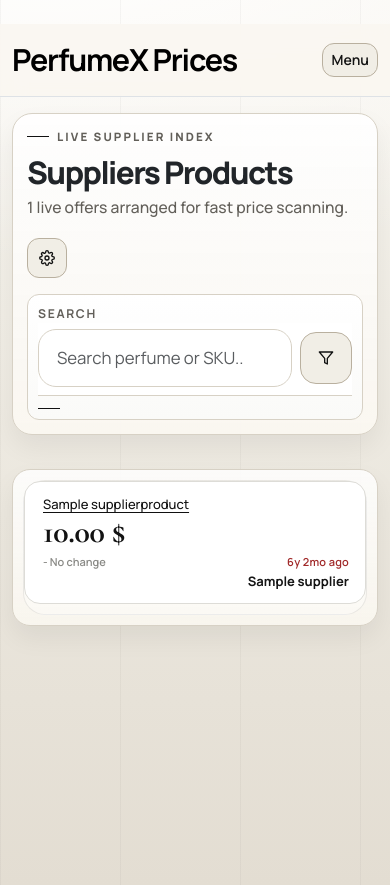
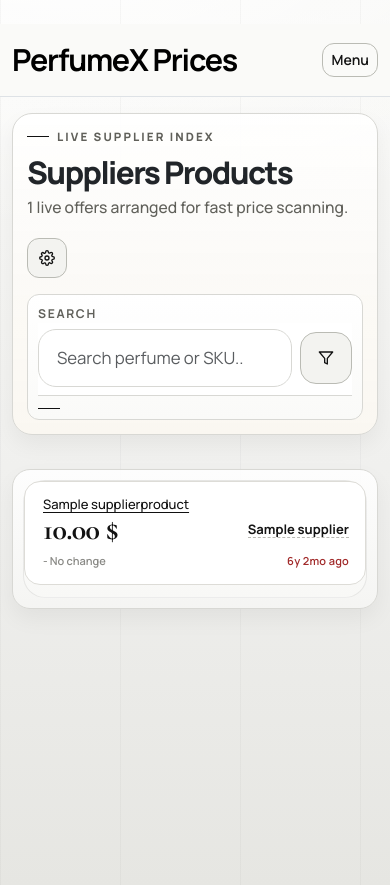
Before and after one commit to voskanyant/PerfumeX, a Django app: page /admin/products/ in a window 390 px wide. Run offline with Django 5.2, Linux system fonts and the light colour scheme; a user stored in the database is signed in; data comes from the database, SQL or seed files in the repository; tables that the repository leaves empty hold one stand-in row (values such as "Sample post").

Commit message:
Refine Bootstrap-based UI and fix mobile product card layout

```diff
--- a/prices/static/prices/css/app.css
+++ b/prices/static/prices/css/app.css
@@ -1,18 +1,18 @@
 :root {
     color-scheme: light;
-    --app-bg: #ebe7de;
-    --app-surface: #fcfbf8;
-    --app-surface-soft: #f6f4ee;
-    --app-surface-muted: #ece8df;
-    --app-border: #d7d1c5;
-    --app-border-strong: #b9b09f;
+    --app-bg: #efefed;
+    --app-surface: #ffffff;
+    --app-surface-soft: #f6f6f4;
+    --app-surface-muted: #ececea;
+    --app-border: #d8d8d4;
+    --app-border-strong: #babbb4;
     --app-text: #121212;
-    --app-muted: #625f59;
-    --app-muted-soft: #878179;
+    --app-muted: #60605a;
+    --app-muted-soft: #8a8a83;
     --app-accent: #111111;
-    --app-accent-soft: #efede6;
-    --app-shadow-soft: 0 12px 26px rgba(18, 18, 18, 0.06);
-    --app-shadow-card: 0 18px 40px rgba(18, 18, 18, 0.08);
+    --app-accent-soft: #f1f1ee;
+    --app-shadow-soft: 0 10px 22px rgba(18, 18, 18, 0.05);
+    --app-shadow-card: 0 16px 34px rgba(18, 18, 18, 0.07);
     --app-focus: 0 0 0 3px rgba(17, 17, 17, 0.14);
     --app-radius-xs: 8px;
     --app-radius-sm: 12px;
@@ -49,10 +49,10 @@ body {
     font-family: var(--font-ui);
     color: var(--app-text);
     background:
-        linear-gradient(90deg, rgba(17, 17, 17, 0.035) 0, rgba(17, 17, 17, 0.035) 1px, transparent 1px, transparent 120px),
-        radial-gradient(1200px 460px at 12% -8%, #ffffff 0%, rgba(255, 255, 255, 0) 72%),
-        radial-gradient(980px 420px at 88% -12%, #f7f3ec 0%, rgba(247, 243, 236, 0) 70%),
-        linear-gradient(180deg, #f8f6f0 0%, var(--app-bg) 58%, #e3ddd2 100%);
+        linear-gradient(90deg, rgba(17, 17, 17, 0.03) 0, rgba(17, 17, 17, 0.03) 1px, transparent 1px, transparent 128px),
+        radial-gradient(960px 420px at 12% -8%, #ffffff 0%, rgba(255, 255, 255, 0) 72%),
+        radial-gradient(820px 340px at 88% -10%, #f5f5f3 0%, rgba(245, 245, 243, 0) 72%),
+        linear-gradient(180deg, #fafaf8 0%, var(--app-bg) 58%, #e6e6e2 100%);
     background-size: 120px 100%, auto, auto, auto;
     -webkit-font-smoothing: antialiased;
     text-rendering: optimizeLegibility;
@@ -198,7 +198,7 @@ main {
 }
 
 .navbar.navbar-light {
-    background: rgba(250, 247, 241, 0.9) !important;
+    background: rgba(250, 250, 248, 0.92) !important;
     backdrop-filter: blur(12px);
     border-bottom: 1px solid rgba(17, 17, 17, 0.08);
 }
@@ -211,9 +211,17 @@ main {
 .card {
     border: 1px solid var(--app-border);
     border-radius: var(--app-radius-lg);
-    background: linear-gradient(180deg, rgba(255, 255, 255, 0.88) 0%, rgba(252, 251, 248, 0.98) 100%);
+    background: linear-gradient(180deg, rgba(255, 255, 255, 0.92) 0%, rgba(247, 247, 244, 0.98) 100%);
     box-shadow: var(--app-shadow-card);
     padding: 20px;
+}
+
+.offcanvas,
+.dropdown-menu,
+.modal-content {
+    border-color: var(--app-border);
+    background: linear-gradient(180deg, rgba(255, 255, 255, 0.96) 0%, rgba(247, 247, 244, 1) 100%);
+    box-shadow: var(--app-shadow-card);
 }
 
 .page-kicker {
@@ -296,14 +304,14 @@ select:focus {
 .button.secondary,
 .btn.btn-outline-secondary {
     border-color: var(--app-border-strong);
-    background: #f1eee6;
+    background: #f3f3f0;
     color: var(--app-text);
 }
 
 .button.secondary:hover,
 .btn.btn-outline-secondary:hover {
-    background: #efefed;
-    border-color: #a4a4a1;
+    background: #ecece8;
+    border-color: #ababaa;
     color: var(--app-text);
 }
 
@@ -332,6 +340,29 @@ select:focus {
 .btn.btn-outline-danger:hover {
     background: #ffefee;
     color: #8a190f;
+}
+
+.btn-outline-dark {
+    border-color: var(--app-border-strong);
+    color: var(--app-text);
+}
+
+.btn-outline-dark:hover {
+    background: #111111;
+    border-color: #111111;
+    color: #ffffff;
+}
+
+.btn-outline-light {
+    border-color: rgba(255, 255, 255, 0.18);
+    color: rgba(255, 255, 255, 0.84);
+    background: transparent;
+}
+
+.btn-outline-light:hover {
+    background: #ffffff;
+    border-color: #ffffff;
+    color: #111111;
 }
 
 .button.icon,
@@ -466,14 +497,48 @@ textarea,
     width: 100%;
     border: 1px solid var(--app-border);
     border-radius: var(--app-radius-sm);
-    background: var(--app-surface);
+    background: rgba(255, 255, 255, 0.94);
     color: var(--app-text);
-    padding: 8px 11px;
+    min-height: 42px;
+    padding: 10px 12px;
 }
 
 textarea {
     min-height: 82px;
     resize: vertical;
+}
+
+.form-label,
+label {
+    font-size: 0.82rem;
+    font-weight: 700;
+    color: #1e1e1e;
+    letter-spacing: 0.01em;
+}
+
+.table {
+    --bs-table-bg: transparent;
+    --bs-table-striped-bg: rgba(17, 17, 17, 0.018);
+    --bs-table-hover-bg: rgba(17, 17, 17, 0.042);
+    --bs-table-border-color: rgba(17, 17, 17, 0.08);
+}
+
+.table > :not(caption) > * > * {
+    padding: 0.85rem 0.9rem;
+}
+
+.table thead th {
+    font-size: 0.76rem;
+    letter-spacing: 0.12em;
+    text-transform: uppercase;
+    font-weight: 800;
+}
+
+.alert {
+    border-radius: var(--app-radius-md);
+    border-color: var(--app-border);
+    background: rgba(255, 255, 255, 0.92);
+    color: var(--app-text);
 }
 
 .form-text,
--- a/prices/static/prices/css/products.css
+++ b/prices/static/prices/css/products.css
@@ -82,7 +82,7 @@
     border-radius: 28px;
     padding: 28px 30px 24px !important;
     background:
-        linear-gradient(180deg, rgba(255, 255, 255, 0.96) 0%, rgba(247, 243, 235, 0.92) 100%);
+        linear-gradient(180deg, rgba(255, 255, 255, 0.98) 0%, rgba(244, 244, 242, 0.96) 100%);
 }
 
 .workspace-hero-products::before {
@@ -134,7 +134,7 @@
     border: 0;
     border-radius: 20px;
     background:
-        linear-gradient(180deg, rgba(255, 255, 255, 0.88) 0%, rgba(249, 246, 239, 0.98) 100%);
+        linear-gradient(180deg, rgba(255, 255, 255, 0.94) 0%, rgba(246, 246, 244, 0.98) 100%);
     padding: 16px;
 }
 
@@ -182,14 +182,14 @@
     padding: 16px !important;
     border-radius: 26px;
     background:
-        linear-gradient(180deg, rgba(255, 255, 255, 0.84) 0%, rgba(249, 246, 239, 0.96) 100%);
+        linear-gradient(180deg, rgba(255, 255, 255, 0.88) 0%, rgba(245, 245, 243, 0.97) 100%);
 }
 
 .workspace-table-shell-products .workspace-table-wrap {
     border-radius: 22px;
     border-color: rgba(17, 17, 17, 0.08);
     background:
-        linear-gradient(180deg, rgba(255, 255, 255, 0.94) 0%, rgba(251, 249, 244, 0.98) 100%);
+        linear-gradient(180deg, rgba(255, 255, 255, 0.98) 0%, rgba(248, 248, 246, 0.99) 100%);
 }
 
 .workspace-table-shell-products .products-grid thead th {
@@ -568,6 +568,14 @@
     display: none;
 }
 
+.desktop-price-stack {
+    display: block;
+}
+
+.mobile-card-panel {
+    display: none;
+}
+
 .mobile-meta-spacer {
     display: inline-block;
     min-height: 24px;
@@ -674,21 +682,17 @@
         border-bottom: 0 !important;
     }
 
-    .products-mobile td[data-field="last_imported_at"] {
-        display: none !important;
-    }
-
-    .products-mobile .price-delta-wrap {
+    .products-mobile td[data-field="last_imported_at"],
+    .products-mobile td[data-field="supplier"] {
         display: none !important;
     }
 
     /* Keep existing card structure, fix only alignment/spacing */
     .products-mobile tr {
-        --products-mobile-side-col: 112px;
         grid-template-columns: minmax(0, 1fr) auto !important;
-        grid-template-rows: auto auto auto !important;
-        gap: 8px 10px !important;
-        margin-bottom: 10px !important;
+        grid-template-rows: auto auto !important;
+        gap: 10px 12px !important;
+        margin-bottom: 12px !important;
         padding: 14px 16px 14px 18px !important;
         border-radius: 16px !important;
         border: 1px solid #dddcd7 !important;
@@ -739,47 +743,68 @@
 
     .products-mobile td[data-field="current_price"] {
         grid-column: 1 / -1 !important;
-        grid-row: 2 / span 2 !important;
+        grid-row: 2 !important;
         margin: 0 !important;
+        width: 100% !important;
     }
 
-    .products-mobile td[data-field="current_price"] .cell-price-main {
-        font-family: var(--font-display) !important;
-        font-size: 2rem !important;
-        line-height: 1 !important;
-        letter-spacing: -0.3px !important;
-        font-weight: 700 !important;
-        max-width: calc(100% - 132px) !important;
-        margin: 0 !important;
+    .products-mobile .desktop-price-stack {
+        display: none !important;
     }
 
-    .products-mobile td[data-field="supplier"] {
-        display: flex !important;
-        grid-column: 2 !important;
-        grid-row: 2 !important;
-        min-width: var(--products-mobile-side-col) !important;
-        align-self: center !important;
-        justify-content: flex-end !important;
-        text-align: right !important;
-        transform: none !important;
-        padding: 0 !important;
+    .products-mobile .mobile-card-panel {
+        display: grid !important;
+        grid-template-columns: minmax(0, 1fr) auto;
+        grid-template-areas:
+            "price supplier"
+            "meta date";
+        align-items: center !important;
+        column-gap: 14px !important;
+        row-gap: 8px !important;
+        width: 100% !important;
     }
 
-    .products-mobile .cell-supplier {
-        min-width: var(--products-mobile-side-col) !important;
-        text-align: right !important;
+    .products-mobile .mobile-card-price {
+        grid-area: price;
+        min-width: 0;
+    }
+
+    .products-mobile .mobile-card-price .cell-price-main {
+        font-family: var(--font-display) !important;
+        font-size: 1.88rem !important;
+        line-height: 0.94 !important;
+        letter-spacing: -0.02em !important;
+        font-weight: 700 !important;
+        margin: 0 !important;
+        white-space: nowrap;
+    }
+
+    .products-mobile .mobile-card-supplier-wrap {
+        grid-area: supplier;
+        justify-self: end;
+        text-align: right;
+        min-width: 0;
+        max-width: 42vw;
+    }
+
+    .products-mobile .mobile-card-supplier-wrap .cell-supplier {
+        display: block !important;
         font-size: 13px !important;
         font-weight: 700 !important;
+        line-height: 1.25 !important;
+        white-space: nowrap;
+        overflow: hidden;
+        text-overflow: ellipsis;
         color: #141414 !important;
-        line-height: 1.2 !important;
     }
 
     .products-mobile .mobile-meta-row {
+        grid-area: meta;
         display: flex !important;
         align-items: center !important;
         gap: 8px !important;
-        margin-top: 4px !important;
-        min-height: 22px !important;
+        min-height: 18px !important;
+        margin: 0 !important;
         width: 100% !important;
     }
 
@@ -792,22 +817,19 @@
         line-height: 1.1 !important;
     }
 
-    .products-mobile .mobile-meta-row .cell-imported {
-        min-width: var(--products-mobile-side-col) !important;
-        margin-left: auto !important;
+    .products-mobile .mobile-card-date {
+        grid-area: date;
+        justify-self: end;
+        align-self: center;
         font-size: 11px !important;
         font-weight: 600 !important;
         line-height: 1.1 !important;
         padding: 0 !important;
+        margin: 0 !important;
         border: 0 !important;
         background: transparent !important;
         border-radius: 0 !important;
-        min-height: 0;
-        height: auto;
-        display: inline-flex;
-        align-items: center;
-        justify-content: flex-end;
-        text-align: right !important;
+        white-space: nowrap;
     }
 
     .products-mobile td[data-field="supplier"] .supplier-filter-link {
--- a/prices/templates/prices/base.html
+++ b/prices/templates/prices/base.html
@@ -19,7 +19,7 @@
                 <nav class="navbar navbar-light border-bottom sticky-top d-md-none">
                     <div class="container-fluid">
                         <span class="navbar-brand fw-bold">PerfumeX Prices</span>
-                        <button class="btn btn-outline-secondary btn-sm" type="button" data-bs-toggle="offcanvas" data-bs-target="#mobileNav" aria-controls="mobileNav">
+                        <button class="btn btn-outline-dark btn-sm" type="button" data-bs-toggle="offcanvas" data-bs-target="#mobileNav" aria-controls="mobileNav">
                             Menu
                         </button>
                     </div>
@@ -36,7 +36,7 @@
                                 <div class="shell-brand-subtitle">Admin workspace</div>
                             </div>
                         </div>
-                        <nav class="nav flex-column">
+                        <nav class="nav nav-pills flex-column gap-1">
                             {% if user.is_staff and not viewer_mode %}
                                 <a class="nav-link" href="{% url 'prices:dashboard' %}">Dashboard</a>
                                 <div class="nav-section-title">Supplies</div>
@@ -58,7 +58,7 @@
                             <a class="nav-link" href="{% url 'user_profile' %}">Profile</a>
                             <form action="{% url 'logout' %}" method="post" class="mt-3">
                                 {% csrf_token %}
-                                <button type="submit" class="btn btn-outline-secondary w-100 text-start">Logout</button>
+                                <button type="submit" class="btn btn-outline-light w-100 text-start">Logout</button>
                             </form>
                         </nav>
                     </aside>
@@ -69,7 +69,7 @@
                             <button type="button" class="btn-close" data-bs-dismiss="offcanvas" aria-label="Close"></button>
                         </div>
                         <div class="offcanvas-body">
-                            <nav class="nav flex-column">
+                            <nav class="nav nav-pills flex-column gap-1">
                                 {% if user.is_staff and not viewer_mode %}
                                     <a class="nav-link" href="{% url 'prices:dashboard' %}">Dashboard</a>
                                     <div class="nav-section-title">Supplies</div>
--- a/prices/templates/prices/currencies.html
+++ b/prices/templates/prices/currencies.html
@@ -4,9 +4,11 @@
 {% block body_data %}data-page="currencies"{% endblock %}
 
 {% block content %}
+    <div class="page-stack">
     <div class="card mb-3">
         <div class="d-flex flex-wrap align-items-start justify-content-between gap-3">
             <div>
+                <span class="page-kicker">Rates</span>
                 <h1 class="page-title">Currencies</h1>
                 <p class="page-subtitle">Set exchange rates used for product price conversion.</p>
             </div>
@@ -158,6 +160,7 @@
             <p class="muted mt-2">No rates yet.</p>
         {% endif %}
     </div>
+    </div>
 {% endblock %}
 {% block extra_scripts %}
     <script>
--- a/prices/templates/prices/form.html
+++ b/prices/templates/prices/form.html
@@ -2,8 +2,11 @@
 {% block body_data %}data-page="generic-form"{% endblock %}
 
 {% block content %}
+    <div class="page-stack">
         <div class="card form-shell">
+            <span class="page-kicker">Editor</span>
             <h1 class="page-title">{{ object_name }}</h1>
+            <p class="page-subtitle">Update values and save changes to continue.</p>
             <form method="post"{% if form.is_multipart %} enctype="multipart/form-data"{% endif %} class="mt-3">
                 {% csrf_token %}
                 {{ form.as_p }}
@@ -13,4 +16,5 @@
                 </div>
             </form>
         </div>
+    </div>
 {% endblock %}
--- a/prices/templates/prices/list.html
+++ b/prices/templates/prices/list.html
@@ -301,6 +301,7 @@
                                     {% elif field == "current_price" %}
                                         {% if obj.display_price %}
                                             <td data-field="{{ field }}" data-label="Price">
+                                                <div class="desktop-price-stack">
                                                     <div class="cell-price-main">{{ obj.display_price|floatformat:2 }} {{ obj.display_currency|currency_symbol }}</div>
                                                     {% if obj.price_delta_direction %}
                                                         <div class="price-delta-wrap">
@@ -315,6 +316,18 @@
                                                             <span class="price-delta-badge neutral">- No change</span>
                                                         </div>
                                                     {% endif %}
+                                                </div>
+                                                <div class="mobile-card-panel">
+                                                    <div class="mobile-card-price">
+                                                        <div class="cell-price-main">{{ obj.display_price|floatformat:2 }} {{ obj.display_currency|currency_symbol }}</div>
+                                                    </div>
+                                                    <div class="mobile-card-supplier-wrap">
+                                                        {% if obj.supplier_id %}
+                                                            <a href="?supplier={{ obj.supplier_id }}" class="supplier-filter-link cell-supplier" data-supplier-id="{{ obj.supplier_id }}">{{ obj.supplier.name|default:obj.supplier }}</a>
+                                                        {% else %}
+                                                            <span class="cell-supplier">{{ obj.supplier|default:"-" }}</span>
+                                                        {% endif %}
+                                                    </div>
                                                     <div class="mobile-meta-row">
                                                         {% if obj.price_delta_direction %}
                                                             <span class="price-delta-badge {{ obj.price_delta_direction }}">
@@ -325,11 +338,13 @@
                                                         {% else %}
                                                             <span class="price-delta-badge neutral">- No change</span>
                                                         {% endif %}
-                                                    <span class="cell-imported {{ obj.last_imported_at|imported_age_class }}" title="{{ obj.last_imported_at|date:'d/m/Y H:i' }}" data-full-datetime="{{ obj.last_imported_at|date:'d/m/Y H:i' }}">{{ obj.last_imported_at|relative_time_short }}</span>
+                                                    </div>
+                                                    <span class="cell-imported mobile-card-date {{ obj.last_imported_at|imported_age_class }}" title="{{ obj.last_imported_at|date:'d/m/Y H:i' }}" data-full-datetime="{{ obj.last_imported_at|date:'d/m/Y H:i' }}">{{ obj.last_imported_at|relative_time_short }}</span>
                                                 </div>
                                             </td>
                                         {% else %}
                                             <td data-field="{{ field }}" data-label="Price">
+                                                <div class="desktop-price-stack">
                                                     <div class="cell-price-main">{{ obj.current_price|default_if_none:"-" }}{% if obj.current_price|default_if_none:'' != '' %} {{ obj.currency|currency_symbol }}{% endif %}</div>
                                                     {% if obj.price_delta_direction %}
                                                         <div class="price-delta-wrap">
@@ -344,6 +359,18 @@
                                                             <span class="price-delta-badge neutral">- No change</span>
                                                         </div>
                                                     {% endif %}
+                                                </div>
+                                                <div class="mobile-card-panel">
+                                                    <div class="mobile-card-price">
+                                                        <div class="cell-price-main">{{ obj.current_price|default_if_none:"-" }}{% if obj.current_price|default_if_none:'' != '' %} {{ obj.currency|currency_symbol }}{% endif %}</div>
+                                                    </div>
+                                                    <div class="mobile-card-supplier-wrap">
+                                                        {% if obj.supplier_id %}
+                                                            <a href="?supplier={{ obj.supplier_id }}" class="supplier-filter-link cell-supplier" data-supplier-id="{{ obj.supplier_id }}">{{ obj.supplier.name|default:obj.supplier }}</a>
+                                                        {% else %}
+                                                            <span class="cell-supplier">{{ obj.supplier|default:"-" }}</span>
+                                                        {% endif %}
+                                                    </div>
                                                     <div class="mobile-meta-row">
                                                         {% if obj.price_delta_direction %}
                                                             <span class="price-delta-badge {{ obj.price_delta_direction }}">
@@ -354,7 +381,8 @@
                                                         {% else %}
                                                             <span class="price-delta-badge neutral">- No change</span>
                                                         {% endif %}
-                                                    <span class="cell-imported {{ obj.last_imported_at|imported_age_class }}" title="{{ obj.last_imported_at|date:'d/m/Y H:i' }}" data-full-datetime="{{ obj.last_imported_at|date:'d/m/Y H:i' }}">{{ obj.last_imported_at|relative_time_short }}</span>
+                                                    </div>
+                                                    <span class="cell-imported mobile-card-date {{ obj.last_imported_at|imported_age_class }}" title="{{ obj.last_imported_at|date:'d/m/Y H:i' }}" data-full-datetime="{{ obj.last_imported_at|date:'d/m/Y H:i' }}">{{ obj.last_imported_at|relative_time_short }}</span>
                                                 </div>
                                             </td>
                                         {% endif %}
--- a/prices/templates/prices/product_detail.html
+++ b/prices/templates/prices/product_detail.html
@@ -9,9 +9,11 @@
 {% endblock %}
 
 {% block content %}
+    <div class="page-stack">
     <div class="card mb-3">
         <div class="d-flex flex-wrap align-items-start justify-content-between gap-3">
             <div>
+                <span class="page-kicker">Supplier offer</span>
                 <h1 class="page-title">{{ object.name|fix_text }}</h1>
                 <p class="page-subtitle">{{ object.supplier.name|fix_text }} &middot; {{ object.supplier_sku|fix_text }}</p>
             </div>
@@ -54,6 +56,7 @@
     <div class="card mb-3">
         <div class="d-flex flex-wrap align-items-start justify-content-between gap-3">
             <div>
+                <span class="page-kicker">History</span>
                 <h2 class="page-title">Price history</h2>
                 <p class="page-subtitle">Latest daily price snapshots.</p>
             </div>
@@ -175,4 +178,5 @@
     {{ chart_currency_symbol|json_script:"chart-currency-symbol" }}
     <script src="https://cdn.jsdelivr.net/npm/chart.js@4.4.1/dist/chart.umd.min.js"></script>
     <script src="{% static 'prices/js/product-detail.js' %}"></script>
+    </div>
 {% endblock %}
--- a/prices/templates/registration/login.html
+++ b/prices/templates/registration/login.html
@@ -4,10 +4,12 @@
 {% block body_data %}data-page="login"{% endblock %}
 
 {% block content %}
+    <div class="page-stack">
         <div class="card login-shell form-shell">
+            <span class="page-kicker">Access</span>
             <h1 class="page-title">Login</h1>
             <p class="page-subtitle">Sign in to continue.</p>
-        <form method="post">
+            <form method="post" class="mt-3">
                 {% csrf_token %}
                 {{ form.as_p }}
                 <div class="form-actions">
@@ -15,4 +17,5 @@
                 </div>
             </form>
         </div>
+    </div>
 {% endblock %}
```
Also changed, not shown: prices/static/prices/css/imports.css (+5 -5 lines), prices/templates/prices/dashboard.html (+19 -9 lines). Lines whose indentation alone changed are shown as unchanged.
